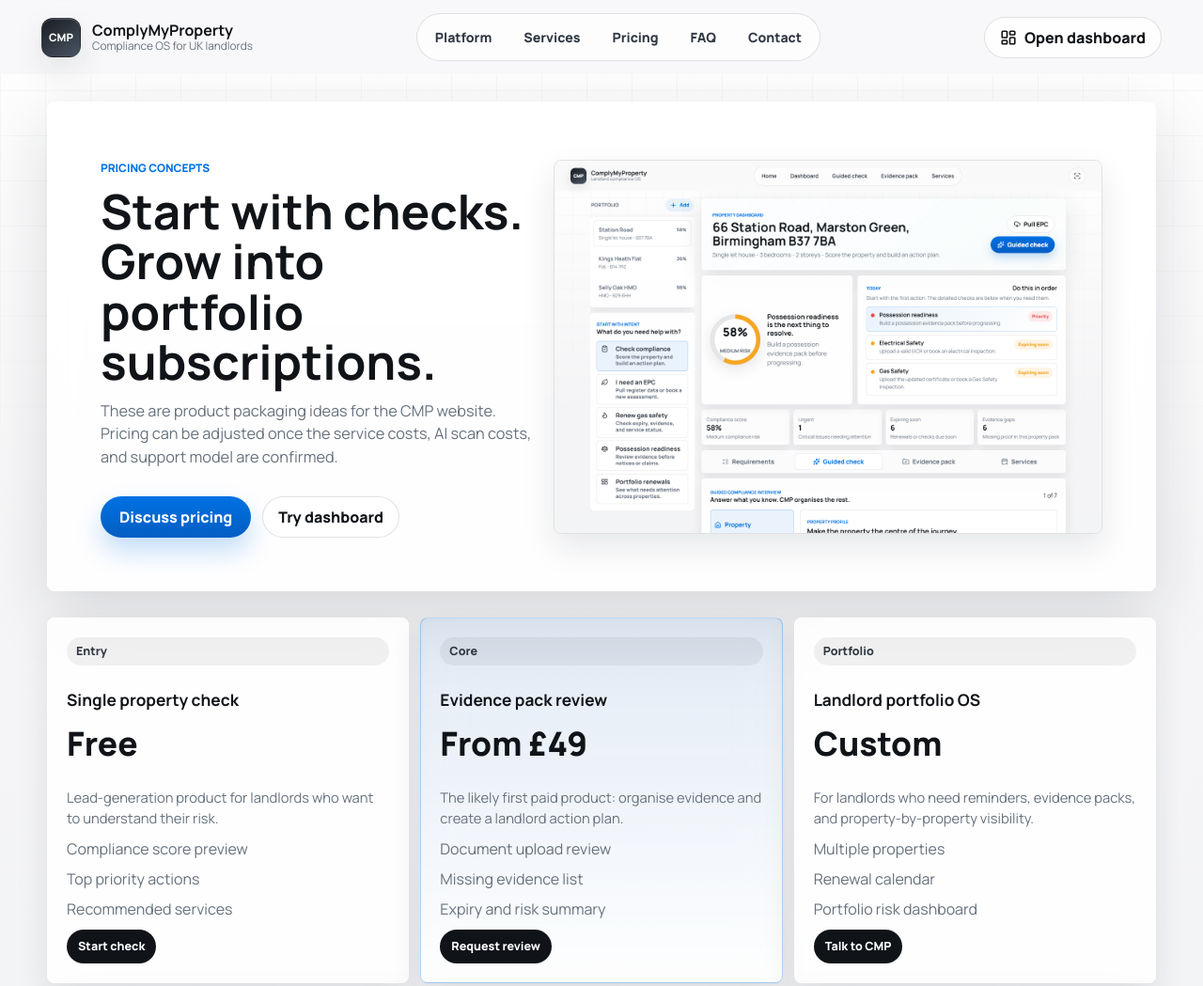
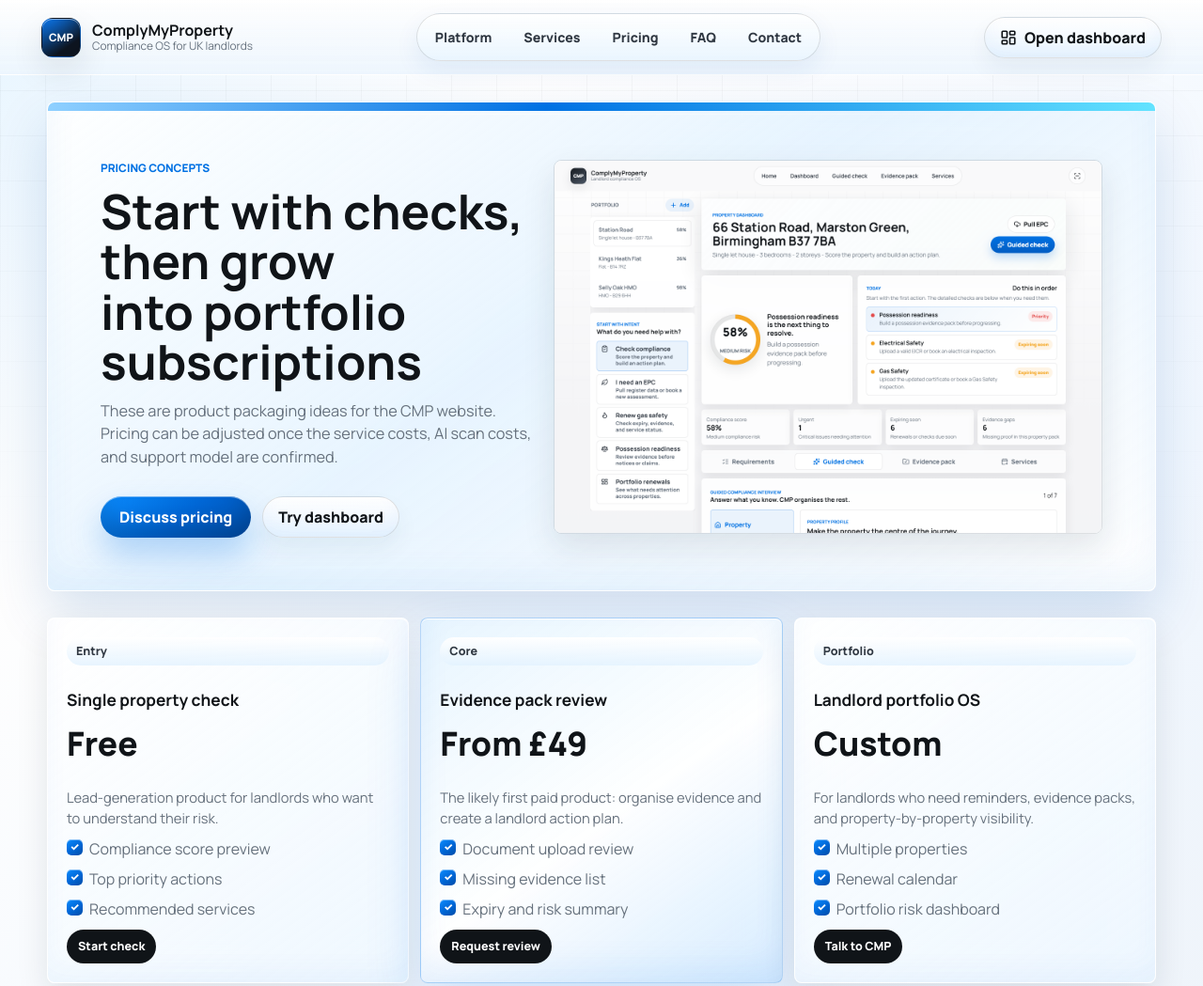
Before and after one commit to AntionioDrost/David-s-website, a plain HTML site: page pricing.html in a window 1280 px wide. Shown: the top 1049 px of the page at 94% size. Drawn offline with nearby package versions, Linux system fonts and the light colour scheme.

Commit message:
Polish site styling

```diff
--- a/landing.css
+++ b/landing.css
@@ -6,6 +6,10 @@
   --paper: #f5f5f7;
   --surface: rgba(255, 255, 255, 0.86);
   --surface-strong: #ffffff;
+  --plastic: linear-gradient(145deg, rgba(255, 255, 255, 0.94), rgba(224, 241, 255, 0.74) 46%, rgba(255, 255, 255, 0.9));
+  --plastic-blue: linear-gradient(145deg, #0b8cff, #0067d7 52%, #004da8);
+  --blue-soft: #e6f3ff;
+  --blue-glow: rgba(0, 113, 227, 0.2);
   --line: rgba(18, 24, 31, 0.13);
   --line-strong: rgba(18, 24, 31, 0.22);
   --blue: #0071e3;
@@ -14,6 +18,7 @@
   --amber: #d88916;
   --red: #d94343;
   --shadow: 0 24px 70px rgba(19, 28, 38, 0.14);
+  --plastic-shadow: 0 24px 60px rgba(0, 72, 155, 0.16), inset 0 1px 0 rgba(255, 255, 255, 0.98), inset 0 -16px 34px rgba(0, 113, 227, 0.06);
   --soft-shadow: 0 14px 34px rgba(19, 28, 38, 0.1);
   --radius: 8px;
   --tap: 44px;
@@ -32,6 +37,7 @@ body {
   min-width: 320px;
   overflow-x: hidden;
   background:
+    linear-gradient(135deg, rgba(229, 244, 255, 0.9), rgba(255, 255, 255, 0.88) 22%, rgba(240, 247, 255, 0.9) 58%, #eef2f7),
     linear-gradient(180deg, rgba(255, 255, 255, 0.94), rgba(245, 245, 247, 0.94) 42%, #f0f2f4),
     var(--paper);
   color: var(--ink);
@@ -119,7 +125,9 @@ svg {
   gap: 18px;
   padding: 14px clamp(16px, 4vw, 44px);
   border-bottom: 1px solid rgba(255, 255, 255, 0.74);
-  background: rgba(247, 247, 249, 0.82);
+  background:
+    linear-gradient(180deg, rgba(255, 255, 255, 0.9), rgba(234, 245, 255, 0.74)),
+    rgba(247, 247, 249, 0.82);
   backdrop-filter: blur(24px) saturate(170%);
 }
 
@@ -137,11 +145,11 @@ svg {
   place-items: center;
   border: 1px solid rgba(16, 20, 24, 0.14);
   border-radius: 12px;
-  background: linear-gradient(145deg, #191d22, #4a5564);
+  background: linear-gradient(145deg, #0b7fff, #0f1724 72%);
   color: #fff;
   font-size: 0.72rem;
   font-weight: 800;
-  box-shadow: inset 0 1px 0 rgba(255, 255, 255, 0.18), var(--soft-shadow);
+  box-shadow: inset 0 1px 0 rgba(255, 255, 255, 0.48), inset 0 -10px 18px rgba(0, 0, 0, 0.18), var(--soft-shadow);
 }
 
 .brand strong,
@@ -162,7 +170,8 @@ svg {
   padding: 6px;
   border: 1px solid var(--line);
   border-radius: 999px;
-  background: rgba(255, 255, 255, 0.66);
+  background: linear-gradient(180deg, rgba(255, 255, 255, 0.92), rgba(232, 245, 255, 0.78));
+  box-shadow: inset 0 1px 0 rgba(255, 255, 255, 0.95), 0 10px 26px rgba(0, 74, 160, 0.08);
 }
 
 .nav-links a {
@@ -199,15 +208,16 @@ svg {
 .button.secondary {
   padding: 0 16px;
   border: 1px solid var(--line);
-  background: rgba(255, 255, 255, 0.84);
+  background: linear-gradient(180deg, rgba(255, 255, 255, 0.98), rgba(232, 244, 255, 0.82));
   color: var(--ink);
+  box-shadow: inset 0 1px 0 rgba(255, 255, 255, 0.98), inset 0 -10px 18px rgba(0, 113, 227, 0.04), 0 12px 24px rgba(15, 44, 80, 0.06);
 }
 
 .button.primary {
   padding: 0 20px;
   color: #fff;
-  background: linear-gradient(180deg, var(--blue), var(--blue-deep));
-  box-shadow: 0 14px 28px rgba(0, 113, 227, 0.24);
+  background: var(--plastic-blue);
+  box-shadow: 0 18px 34px rgba(0, 113, 227, 0.28), inset 0 1px 0 rgba(255, 255, 255, 0.42), inset 0 -16px 24px rgba(0, 0, 0, 0.16);
 }
 
 .button:hover,
@@ -253,7 +263,7 @@ svg {
   inset: 0;
   z-index: -2;
   background:
-    linear-gradient(90deg, rgba(245, 245, 247, 0.98) 0%, rgba(245, 245, 247, 0.94) 38%, rgba(245, 245, 247, 0.6) 68%, rgba(245, 245, 247, 0.25) 100%),
+    linear-gradient(90deg, rgba(245, 250, 255, 0.98) 0%, rgba(236, 247, 255, 0.94) 34%, rgba(210, 233, 255, 0.62) 66%, rgba(245, 245, 247, 0.2) 100%),
     linear-gradient(0deg, rgba(245, 245, 247, 0.95), rgba(245, 245, 247, 0.12) 42%);
 }
 
@@ -278,6 +288,7 @@ svg {
   font-size: clamp(3.25rem, 7vw, 6.7rem);
   line-height: 0.95;
   letter-spacing: 0;
+  text-wrap: balance;
 }
 
 .hero p {
@@ -310,9 +321,9 @@ svg {
   padding: 0 13px;
   border: 1px solid rgba(255, 255, 255, 0.78);
   border-radius: 999px;
-  background: rgba(255, 255, 255, 0.7);
+  background: linear-gradient(180deg, rgba(255, 255, 255, 0.96), rgba(226, 242, 255, 0.78));
   color: var(--muted);
-  box-shadow: var(--soft-shadow);
+  box-shadow: inset 0 1px 0 rgba(255, 255, 255, 0.96), inset 0 -8px 16px rgba(0, 113, 227, 0.05), var(--soft-shadow);
   backdrop-filter: blur(18px);
 }
 
@@ -354,9 +365,38 @@ svg {
 .page-hero {
   border: 1px solid rgba(255, 255, 255, 0.86);
   border-radius: var(--radius);
-  background: var(--surface);
-  box-shadow: var(--shadow);
+  background: var(--plastic);
+  box-shadow: var(--plastic-shadow);
   backdrop-filter: blur(24px) saturate(140%);
+  position: relative;
+  overflow: hidden;
+}
+
+.split-section::before,
+.product-preview::before,
+.evidence-section::before,
+.pricing-preview::before,
+.final-cta::before,
+.page-hero::before {
+  position: absolute;
+  inset: 0 0 auto;
+  height: 9px;
+  background: linear-gradient(90deg, #8fd0ff, #0071e3 45%, #63e3ff);
+  content: "";
+}
+
+.split-section::after,
+.product-preview::after,
+.evidence-section::after,
+.pricing-preview::after,
+.final-cta::after,
+.page-hero::after {
+  position: absolute;
+  inset: 12px 14px auto;
+  height: 1px;
+  background: linear-gradient(90deg, rgba(255, 255, 255, 0.9), rgba(255, 255, 255, 0));
+  content: "";
+  pointer-events: none;
 }
 
 .split-section {
@@ -385,6 +425,7 @@ svg {
   font-size: clamp(2rem, 4vw, 4.2rem);
   line-height: 1.04;
   letter-spacing: 0;
+  text-wrap: balance;
 }
 
 .section-copy p,
@@ -417,8 +458,8 @@ svg {
 .faq-grid details {
   border: 1px solid rgba(255, 255, 255, 0.86);
   border-radius: var(--radius);
-  background: var(--surface);
-  box-shadow: var(--soft-shadow);
+  background: linear-gradient(145deg, rgba(255, 255, 255, 0.96), rgba(237, 247, 255, 0.76));
+  box-shadow: inset 0 1px 0 rgba(255, 255, 255, 0.98), inset 0 -14px 26px rgba(0, 113, 227, 0.04), var(--soft-shadow);
   backdrop-filter: blur(22px) saturate(140%);
 }
 
@@ -438,8 +479,9 @@ svg {
   height: 42px;
   place-items: center;
   border-radius: 12px;
-  background: rgba(0, 113, 227, 0.1);
+  background: linear-gradient(145deg, #f7fbff, #d9efff);
   color: var(--blue);
+  box-shadow: inset 0 1px 0 #fff, inset 0 -8px 12px rgba(0, 113, 227, 0.1), 0 8px 16px rgba(0, 113, 227, 0.12);
 }
 
 .problem-grid h3,
@@ -489,9 +531,31 @@ svg {
   min-height: 30px;
   padding: 0 10px;
   border-radius: 999px;
-  background: rgba(16, 20, 24, 0.06);
+  background: linear-gradient(180deg, rgba(255, 255, 255, 0.96), rgba(226, 242, 255, 0.8));
   color: var(--ink-soft);
   font-size: 0.78rem;
+  font-weight: 800;
+}
+
+.price-card li {
+  position: relative;
+  padding-left: 24px;
+}
+
+.price-card li::before {
+  position: absolute;
+  left: 0;
+  top: 0.1em;
+  display: grid;
+  width: 17px;
+  height: 17px;
+  place-items: center;
+  border-radius: 5px;
+  background: var(--plastic-blue);
+  color: #fff;
+  box-shadow: inset 0 1px 0 rgba(255, 255, 255, 0.5);
+  content: "✓";
+  font-size: 0.7rem;
   font-weight: 800;
 }
 
@@ -551,8 +615,8 @@ svg {
   padding: clamp(20px, 3vw, 34px);
   border: 1px solid rgba(255, 255, 255, 0.86);
   border-radius: var(--radius);
-  background: var(--surface);
-  box-shadow: var(--soft-shadow);
+  background: var(--plastic);
+  box-shadow: var(--plastic-shadow);
 }
 
 .journey-output h3 {
@@ -582,7 +646,7 @@ svg {
   padding: 13px;
   border: 1px solid var(--line);
   border-radius: var(--radius);
-  background: rgba(255, 255, 255, 0.72);
+  background: linear-gradient(145deg, rgba(255, 255, 255, 0.96), rgba(231, 244, 255, 0.78));
   color: var(--ink-soft);
   font-weight: 800;
 }
@@ -609,7 +673,8 @@ svg {
   padding: 14px;
   border: 1px solid var(--line);
   border-radius: var(--radius);
-  background: rgba(255, 255, 255, 0.72);
+  background: linear-gradient(145deg, rgba(255, 255, 255, 0.96), rgba(235, 247, 255, 0.78));
+  box-shadow: inset 0 1px 0 rgba(255, 255, 255, 0.98), 0 10px 24px rgba(0, 74, 160, 0.08);
 }
 
 .scan-list h3 {
@@ -628,7 +693,7 @@ svg {
   min-height: 32px;
   padding: 7px 10px;
   border-radius: 999px;
-  background: rgba(37, 169, 91, 0.1);
+  background: linear-gradient(180deg, rgba(231, 255, 241, 0.98), rgba(206, 247, 224, 0.88));
   color: var(--green);
   font-size: 0.78rem;
   white-space: nowrap;
@@ -756,7 +821,8 @@ svg {
 
 .price-card.featured {
   border-color: rgba(0, 113, 227, 0.28);
-  background: linear-gradient(180deg, rgba(0, 113, 227, 0.08), rgba(255, 255, 255, 0.9));
+  background: linear-gradient(145deg, rgba(231, 245, 255, 0.98), rgba(255, 255, 255, 0.88) 54%, rgba(207, 232, 255, 0.76));
+  box-shadow: 0 24px 60px rgba(0, 113, 227, 0.16), inset 0 1px 0 #fff, inset 0 -18px 32px rgba(0, 113, 227, 0.08);
 }
 
 .price {
--- a/pricing.html
+++ b/pricing.html
@@ -30,7 +30,7 @@
       <section class="page-hero">
         <div>
           <span class="eyebrow">Pricing concepts</span>
-          <h1>Start with checks. Grow into portfolio subscriptions.</h1>
+          <h1>Start with checks, then grow into portfolio subscriptions</h1>
           <p>
             These are product packaging ideas for the CMP website. Pricing can be adjusted
             once the service costs, AI scan costs, and support model are confirmed.
@@ -60,7 +60,7 @@
           <article class="price-card featured">
             <span>Core</span>
             <h3>Evidence pack review</h3>
-            <div class="price">From £49</div>
+            <div class="price">From &pound;49</div>
             <p>The likely first paid product: organise evidence and create a landlord action plan.</p>
             <ul>
               <li>Document upload review</li>
--- a/styles.css
+++ b/styles.css
@@ -6,6 +6,9 @@
   --paper: #f5f5f7;
   --panel: rgba(255, 255, 255, 0.84);
   --panel-strong: #ffffff;
+  --plastic: linear-gradient(145deg, rgba(255, 255, 255, 0.94), rgba(226, 242, 255, 0.76) 48%, rgba(255, 255, 255, 0.9));
+  --plastic-blue: linear-gradient(145deg, #0b8cff, #0067d7 52%, #004da8);
+  --blue-glow: rgba(0, 113, 227, 0.18);
   --line: rgba(24, 31, 38, 0.12);
   --line-strong: rgba(24, 31, 38, 0.2);
   --blue: #0071e3;
@@ -16,6 +19,7 @@
   --teal: #18a3a3;
   --violet: #7761d6;
   --shadow: 0 18px 60px rgba(30, 38, 48, 0.12);
+  --plastic-shadow: 0 22px 54px rgba(0, 72, 155, 0.14), inset 0 1px 0 rgba(255, 255, 255, 0.98), inset 0 -14px 30px rgba(0, 113, 227, 0.05);
   --small-shadow: 0 10px 28px rgba(30, 38, 48, 0.09);
   --radius: 8px;
   --tap: 44px;
@@ -34,6 +38,7 @@ body {
   min-width: 320px;
   overflow-x: hidden;
   background:
+    linear-gradient(135deg, rgba(231, 245, 255, 0.92), rgba(255, 255, 255, 0.92) 28%, rgba(237, 247, 255, 0.92) 62%, #eef2f7),
     linear-gradient(180deg, rgba(255, 255, 255, 0.96), rgba(245, 245, 247, 0.96) 35%, #f1f2f4),
     var(--paper);
   color: var(--ink);
@@ -114,7 +119,9 @@ h3 {
   gap: 20px;
   padding: 14px clamp(16px, 4vw, 42px);
   border-bottom: 1px solid rgba(255, 255, 255, 0.72);
-  background: rgba(247, 247, 249, 0.78);
+  background:
+    linear-gradient(180deg, rgba(255, 255, 255, 0.92), rgba(232, 245, 255, 0.76)),
+    rgba(247, 247, 249, 0.78);
   backdrop-filter: blur(24px) saturate(170%);
 }
 
@@ -132,12 +139,12 @@ h3 {
   place-items: center;
   border: 1px solid rgba(16, 20, 24, 0.14);
   border-radius: 12px;
-  background: linear-gradient(145deg, #191d22, #4a5564);
+  background: linear-gradient(145deg, #0b7fff, #0f1724 72%);
   color: white;
   font-size: 0.72rem;
   font-weight: 800;
   letter-spacing: 0;
-  box-shadow: inset 0 1px 0 rgba(255, 255, 255, 0.18), var(--small-shadow);
+  box-shadow: inset 0 1px 0 rgba(255, 255, 255, 0.48), inset 0 -10px 18px rgba(0, 0, 0, 0.18), var(--small-shadow);
 }
 
 .brand strong {
@@ -160,7 +167,8 @@ h3 {
   padding: 6px;
   border: 1px solid var(--line);
   border-radius: 999px;
-  background: rgba(255, 255, 255, 0.62);
+  background: linear-gradient(180deg, rgba(255, 255, 255, 0.94), rgba(232, 245, 255, 0.78));
+  box-shadow: inset 0 1px 0 rgba(255, 255, 255, 0.98), 0 10px 26px rgba(0, 74, 160, 0.08);
 }
 
 .nav-links a {
@@ -197,7 +205,7 @@ h3 {
 .icon-button {
   width: var(--tap);
   color: var(--ink);
-  background: rgba(255, 255, 255, 0.78);
+  background: linear-gradient(180deg, rgba(255, 255, 255, 0.98), rgba(226, 242, 255, 0.84));
   border: 1px solid var(--line);
 }
 
@@ -205,20 +213,20 @@ h3 {
   min-height: 34px;
   padding: 0 12px;
   color: var(--blue);
-  background: rgba(0, 113, 227, 0.08);
+  background: linear-gradient(180deg, rgba(232, 246, 255, 0.98), rgba(206, 232, 255, 0.86));
 }
 
 .primary-button {
   padding: 0 18px;
   color: #fff;
-  background: linear-gradient(180deg, var(--blue), var(--blue-deep));
-  box-shadow: 0 12px 24px rgba(0, 113, 227, 0.24);
+  background: var(--plastic-blue);
+  box-shadow: 0 16px 30px rgba(0, 113, 227, 0.28), inset 0 1px 0 rgba(255, 255, 255, 0.42), inset 0 -14px 22px rgba(0, 0, 0, 0.16);
 }
 
 .secondary-button {
   padding: 0 16px;
   color: var(--ink);
-  background: rgba(255, 255, 255, 0.9);
+  background: linear-gradient(180deg, rgba(255, 255, 255, 0.98), rgba(231, 244, 255, 0.84));
   border: 1px solid var(--line);
 }
 
@@ -313,8 +321,8 @@ svg {
 .source-section {
   border: 1px solid rgba(255, 255, 255, 0.8);
   border-radius: var(--radius);
-  background: var(--panel);
-  box-shadow: var(--small-shadow);
+  background: var(--plastic);
+  box-shadow: var(--plastic-shadow);
   backdrop-filter: blur(24px) saturate(140%);
 }
 
@@ -440,9 +448,9 @@ svg {
   border: 1px solid rgba(255, 255, 255, 0.82);
   border-radius: var(--radius);
   background:
-    linear-gradient(135deg, rgba(255, 255, 255, 0.94), rgba(255, 255, 255, 0.72)),
-    linear-gradient(135deg, rgba(0, 113, 227, 0.12), rgba(47, 189, 101, 0.08));
-  box-shadow: var(--shadow);
+    linear-gradient(145deg, rgba(255, 255, 255, 0.94), rgba(224, 241, 255, 0.74) 52%, rgba(255, 255, 255, 0.9)),
+    linear-gradient(135deg, rgba(0, 113, 227, 0.15), rgba(47, 189, 101, 0.08));
+  box-shadow: var(--plastic-shadow);
   backdrop-filter: blur(24px) saturate(150%);
 }
 
@@ -495,6 +503,33 @@ svg {
 .support-section,
 .evidence-workspace {
   padding: clamp(16px, 2vw, 22px);
+}
+
+.workspace-header,
+.score-panel,
+.priority-panel,
+.compliance-section,
+.guided-check,
+.evidence-section,
+.activity-section,
+.support-section,
+.evidence-workspace {
+  position: relative;
+  overflow: hidden;
+}
+
+.workspace-header::before,
+.score-panel::before,
+.priority-panel::before,
+.guided-check::before,
+.compliance-section::before,
+.evidence-section::before,
+.support-section::before {
+  position: absolute;
+  inset: 0 0 auto;
+  height: 7px;
+  background: linear-gradient(90deg, #8fd0ff, #0071e3 46%, #63e3ff);
+  content: "";
 }
 
 .score-panel {
@@ -562,7 +597,8 @@ svg {
   padding: 11px;
   border: 1px solid var(--line);
   border-radius: var(--radius);
-  background: rgba(255, 255, 255, 0.7);
+  background: linear-gradient(145deg, rgba(255, 255, 255, 0.96), rgba(235, 247, 255, 0.78));
+  box-shadow: inset 0 1px 0 rgba(255, 255, 255, 0.98);
 }
 
 .priority-item:first-child {
@@ -647,8 +683,8 @@ svg {
   padding: 12px;
   border: 1px solid rgba(255, 255, 255, 0.85);
   border-radius: var(--radius);
-  background: rgba(255, 255, 255, 0.74);
-  box-shadow: var(--small-shadow);
+  background: linear-gradient(145deg, rgba(255, 255, 255, 0.96), rgba(235, 247, 255, 0.78));
+  box-shadow: inset 0 1px 0 rgba(255, 255, 255, 0.98), var(--small-shadow);
 }
 
 .intel-stat strong {
@@ -673,8 +709,8 @@ svg {
   padding: 7px;
   border: 1px solid rgba(255, 255, 255, 0.8);
   border-radius: var(--radius);
-  background: rgba(255, 255, 255, 0.62);
-  box-shadow: var(--small-shadow);
+  background: linear-gradient(180deg, rgba(255, 255, 255, 0.94), rgba(230, 244, 255, 0.78));
+  box-shadow: inset 0 1px 0 rgba(255, 255, 255, 0.98), var(--small-shadow);
   backdrop-filter: blur(24px) saturate(140%);
 }
 
@@ -725,7 +761,8 @@ svg {
   padding: 14px;
   border: 1px solid var(--line);
   border-radius: var(--radius);
-  background: rgba(255, 255, 255, 0.78);
+  background: linear-gradient(145deg, rgba(255, 255, 255, 0.96), rgba(235, 247, 255, 0.78));
+  box-shadow: inset 0 1px 0 rgba(255, 255, 255, 0.98);
 }
 
 .compliance-card {
@@ -749,7 +786,8 @@ svg {
   place-items: center;
   border-radius: 12px;
   color: var(--blue);
-  background: rgba(0, 113, 227, 0.1);
+  background: linear-gradient(145deg, #f7fbff, #d9efff);
+  box-shadow: inset 0 1px 0 #fff, inset 0 -8px 12px rgba(0, 113, 227, 0.1), 0 8px 16px rgba(0, 113, 227, 0.12);
 }
 
 .compliance-card h3,
@@ -850,7 +888,7 @@ svg {
   padding: 12px;
   border: 1px solid var(--line);
   border-radius: var(--radius);
-  background: #fff;
+  background: linear-gradient(145deg, #fff, #edf7ff);
 }
 
 .question.full {
```
